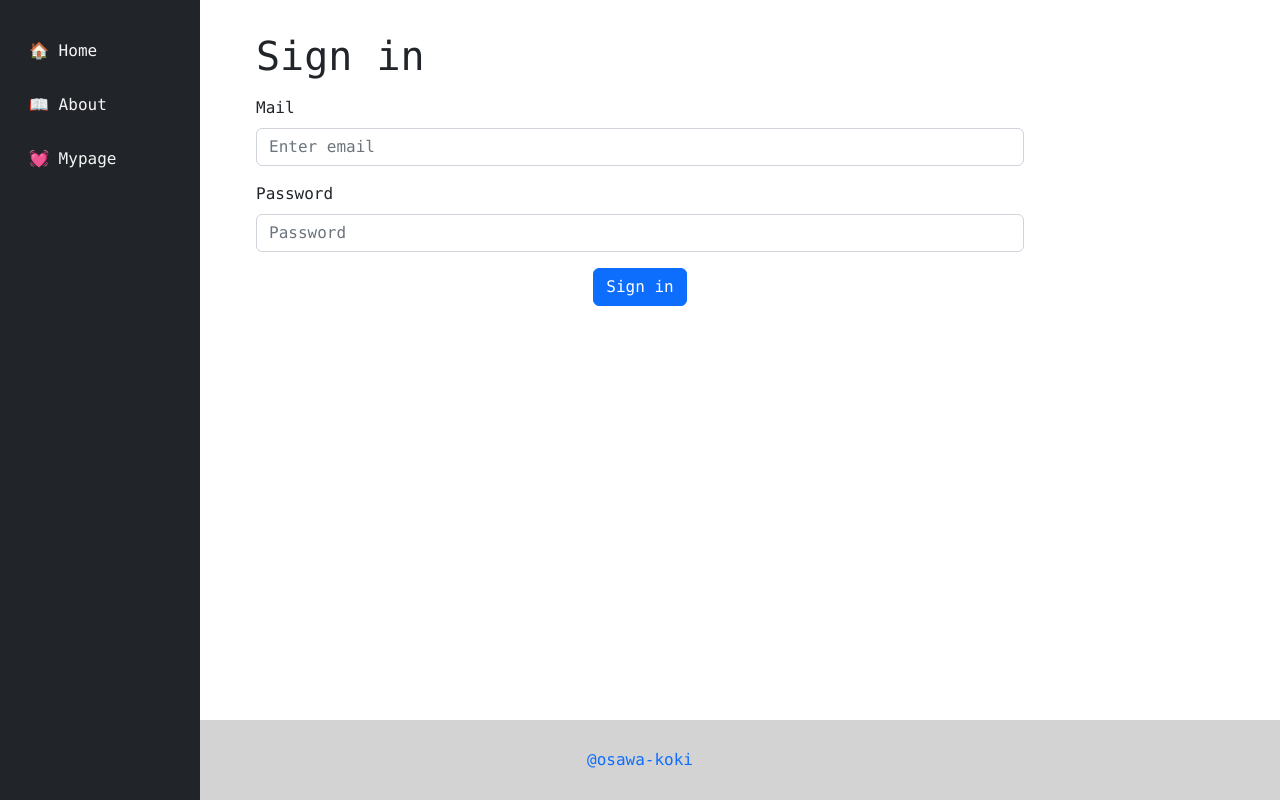
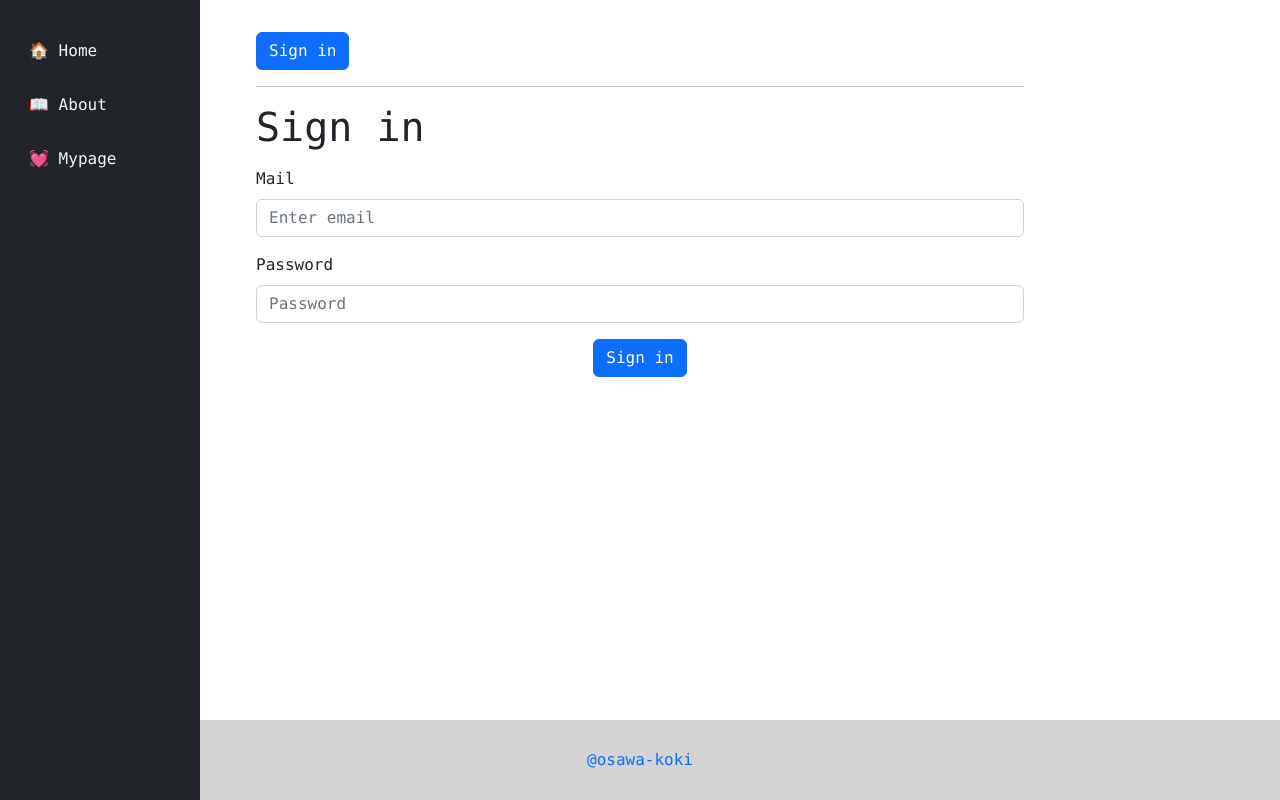
Before and after one commit to osawa-koki/learning-devise-api, a Next.js app in the folder client/: page /mypage in a window 1280 px wide. Built offline with nearby package versions, Linux system fonts and the light colour scheme.

Commit message:
サインイン - サインアップ 切り替え。

```diff
--- a/client/components/mypage.tsx
+++ b/client/components/mypage.tsx
@@ -62,6 +62,8 @@ export default function MypagePage() {
   return (
     <>
       <h1>Mypage</h1>
+      <div className='mt-3'>
+      </div>
       <Form>
         <Form.Group className='mt-3'>
           <Form.Label>Name</Form.Label>
--- a/client/pages/mypage.tsx
+++ b/client/pages/mypage.tsx
@@ -1,12 +1,15 @@
-import React, { useContext } from "react";
+import React, { useContext, useState } from "react";
 
 import Layout from "../components/Layout";
 
 import { DataContext } from "../src/DataContext";
 import MypagePage from "../components/mypage";
 import SignInPage from "../components/sign_in";
+import { Button } from "react-bootstrap";
 
 export default function ContactPage() {
+
+  const [tab, setTab] = useState<'sign_up' | 'sign_in'>('sign_in');
 
   const { sharedData } = useContext(DataContext);
 
@@ -15,7 +18,20 @@ export default function ContactPage() {
       <div id="Mypage">
         {
           sharedData.devise.is_login ?
-          <MypagePage /> : <SignInPage />
+          <MypagePage /> : (
+            <>
+              <Button
+                variant={tab === 'sign_in' ? 'primary' : 'outline-primary'}
+                onClick={() => setTab(tab === 'sign_in' ? 'sign_up' : 'sign_in')}
+              >
+              {tab === 'sign_in' ? 'Sign in' : 'Sign in'}
+              </Button>
+              <hr />
+              {
+                tab === 'sign_in' ? <SignInPage /> : <SignInPage />
+              }
+            </>
+          )
         }
       </div>
     </Layout>
```
